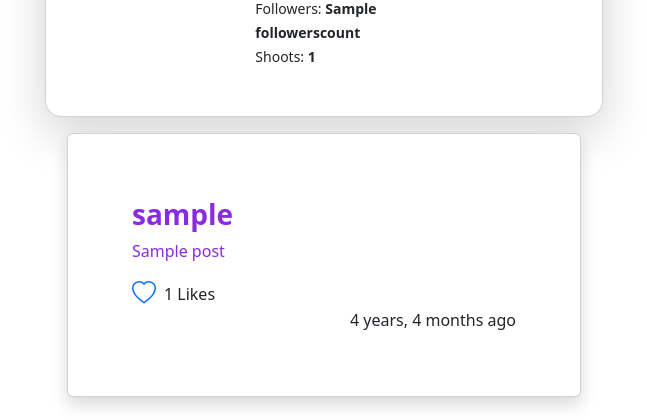
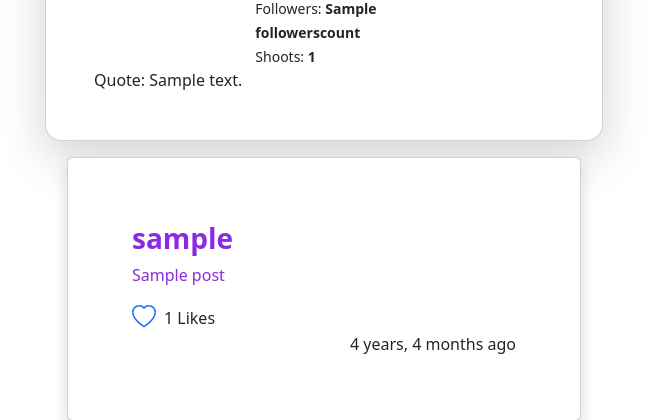
Before and after one commit to abhikp98/tweetapp, a Django app: template templates/follower-profile.html in a window 1280 px wide. Shown: the part 233-653 px from the top of the page, without its empty margins (316-963 px from the left). Run offline with Django 3.2, Linux system fonts and the light colour scheme; the template is opened without the code that fills it: most values are stand-ins (such as "Sample title", 1, 10 or a date in 2020).

Commit message:
minor changes

```diff
--- a/templates/follower-profile.html
+++ b/templates/follower-profile.html
@@ -25,6 +25,9 @@
                     {% endif %}
 
                 </div>
+            </div>
+            <div>
+                Quote: {{object.bio}}
             </div>
 
         </div>
--- a/user/models.py
+++ b/user/models.py
@@ -7,7 +7,7 @@ from django.template.defaultfilters import slugify
 # Create your models here.
 
 class UserProfile(models.Model):
-    bio = models.CharField(max_length=50, default="Hey There!")
+    bio = models.CharField(max_length=50, default="Hey! I'm Gonna Shoot you :D")
     avatar = models.ImageField(upload_to="media", default="defaultprofile.jpg")
     user = models.OneToOneField(User, on_delete=models.CASCADE)
     followers = models.ManyToManyField(User, related_name="followers", null=True, blank=True)
```
Also changed, not shown: db.sqlite3, user/migrations/0014_alter_userprofile_bio.py (added).
